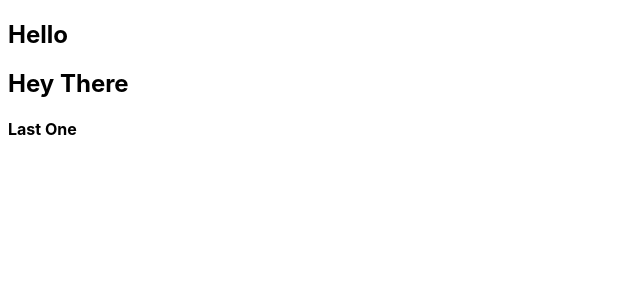
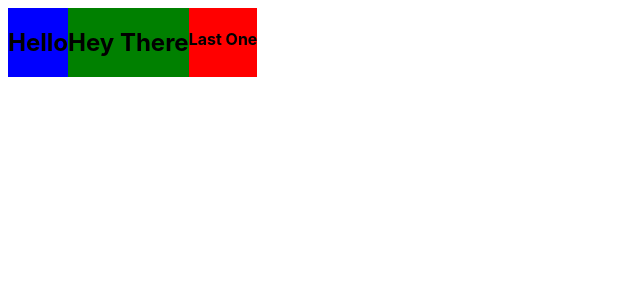
Before and after one commit to DerrickDevelops/wallpaper-website, a React (Vite) app: page / in a window 1280 px wide. Shown: the top 300 px of the page, without its empty margins (0-640 px from the left). Built offline with nearby package versions, Linux system fonts and the light colour scheme.

Commit message:
Updated Content
Added Layout CSS & Added removed Content File

```diff
--- a/src/App.jsx
+++ b/src/App.jsx
@@ -2,17 +2,17 @@ import React from 'react';
 import './App.css';
 import Navbar from './Navbar.jsx';
 import Header from './Header.jsx';
-import Content from './Content.jsx';
+
 import Footer from './Footer.jsx';
+import './layout.css';
 
 function App() {
   return (
-    <>
+    <div className="main-container">
       <Navbar />
       <Header />
-      <Content />
       <Footer />
-    </>
+    </div>
   );
 }
 
--- a/src/Content.jsx
+++ /dev/null
@@ -1,13 +0,0 @@
-const Content = () => {
-
-    const wallpapers = [
-
-    ]
-    return(
-        <div className="content-container">
-
-        </div>
-    )
-}
-
-export default Content
--- /dev/null
+++ b/src/layout.css
@@ -0,0 +1,21 @@
+.main-container {
+    display: flex;
+    grid-template-columns: repeat(4, 1fr);
+    grid-auto-rows: minmax(100px, auto);
+}
+
+nav {
+    background: blue;
+}
+
+.header-container {
+    background: green;
+}
+
+Main {
+    background: blue;
+}
+
+Footer {
+    background: red;
+}
```
